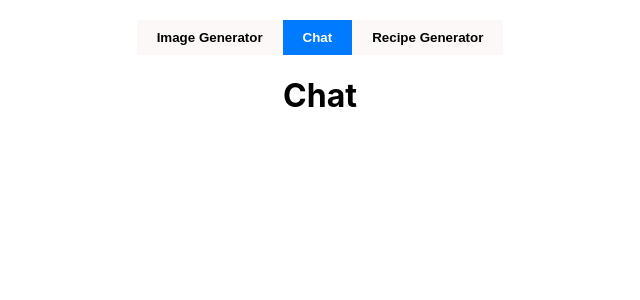
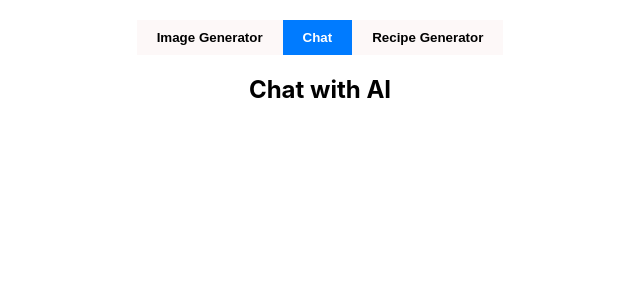
Before and after one commit to vickky122/VersaAI_fullstack, a React (Create React App) app in the folder frontend/spring-ai-react/: page / in a window 1280 px wide. Both pictures are taken after a click on the button "Chat". Shown: the top 300 px of the page, without its empty margins (320-960 px from the left). Built offline with nearby package versions, Linux system fonts and the light colour scheme.

Commit message:
chat and recipe component

```diff
--- a/frontend/spring-ai-react/src/App.js
+++ b/frontend/spring-ai-react/src/App.js
@@ -1,6 +1,8 @@
 import './App.css';
 import React, { useState } from 'react';
 import ImageGenerator from './components/ImageGenerator';
+import ChatComponent from './components/ChatComponent';
+import RecipeGenerator from './components/RecipeGenerator';
 
 function App() {
   const [activeTab, setActiveTab] = useState('image-generator');
@@ -27,8 +29,8 @@ return(
 
       <div>
         {activeTab === 'image-generator' && <ImageGenerator/>}
-        {activeTab === 'chat' && <h1>Chat</h1>}
-        {activeTab === 'recipe-generator' && <h1>Recipe Generator</h1>}
+        {activeTab === 'chat' && <ChatComponent/>}
+        {activeTab === 'recipe-generator' && <RecipeGenerator/>}
       </div>
     </div>
     );
--- /dev/null
+++ b/frontend/spring-ai-react/src/components/ChatComponent.js
@@ -0,0 +1,9 @@
+import React from 'react'
+
+function ChatComponent() {
+  return (
+    <h2>Chat with AI</h2>
+  );
+}
+
+export default ChatComponent;
--- /dev/null
+++ b/frontend/spring-ai-react/src/components/RecipeGenerator.js
@@ -0,0 +1,9 @@
+import React from 'react'
+
+function RecipeGenerator() {
+  return (
+    <h2>RecipeGenerator</h2>
+  );
+}
+
+export default RecipeGenerator;
```
